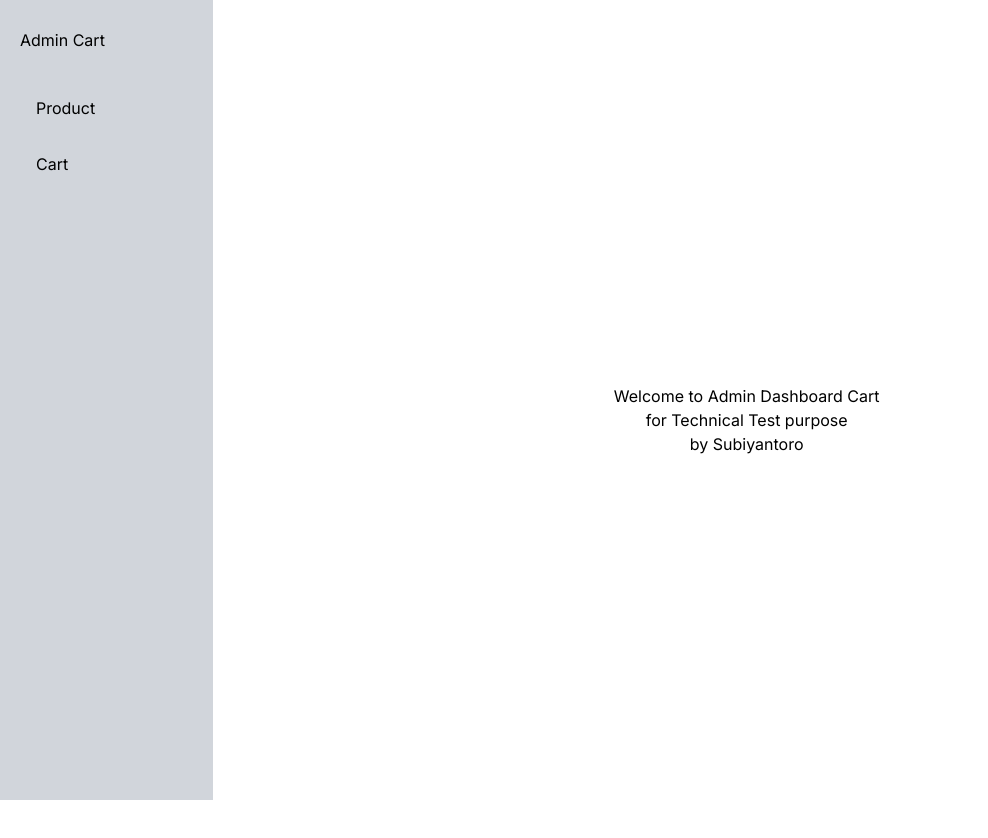
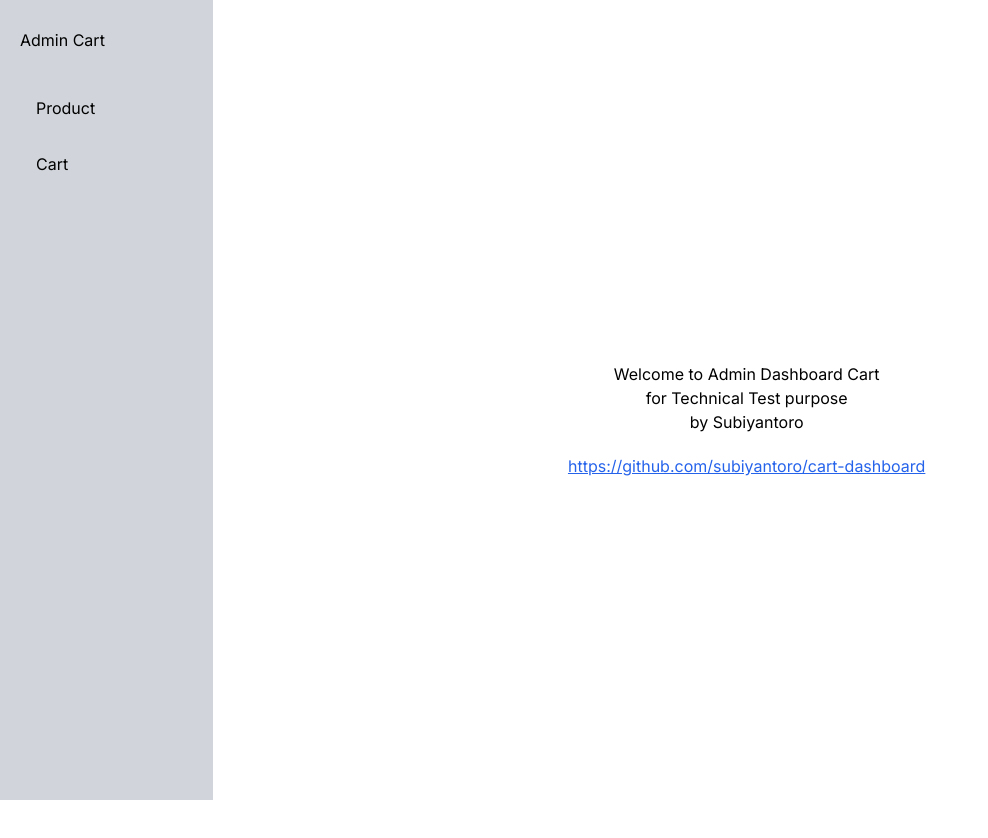
Before and after one commit to subiyantoro/cart-dashboard, a Next.js app: page / in a window 1280 px wide. Shown: the whole page, without its empty margins (0-988 px from the left). Built offline with nearby package versions, Linux system fonts and the light colour scheme.

Commit message:
feat: adding Loading, adding root link, fixing column on cart detail

```diff
--- /dev/null
+++ b/app/cart/[id]/loading.tsx
@@ -0,0 +1,8 @@
+
+const Loading = () => (
+    <div className="flex w-full h-screen text-center justify-center">
+        Loading Data....
+    </div>
+)
+
+export default Loading;
--- a/app/cart/[id]/page.tsx
+++ b/app/cart/[id]/page.tsx
@@ -4,10 +4,6 @@ import { getCartDetail, getDetailUser } from "@/services/api";
 import { ColumnTable } from "@/utils/type";
 
 const productCartColumn: ColumnTable[] = [
-    {
-        id: 'id',
-        accessor: 'id',
-    },
     {
         id: 'title',
         accessor: 'Product Name',
--- /dev/null
+++ b/app/loading.tsx
@@ -0,0 +1,7 @@
+const Loading = () => (
+    <div className="flex flex-row w-full min-h-screen">
+        Loading...
+    </div>
+)
+
+export default Loading;
--- a/app/page.tsx
+++ b/app/page.tsx
@@ -1,13 +1,16 @@
 export default function Home() {
   return (
-    <main className="flex min-h-screen items-center justify-between">
-      <div className="text-center content-center whitespace-pre-wrap">
+    <main className="flex flex-col min-h-screen items-center justify-center">
+      <div className="text-center content-center whitespace-pre-wrap mb-5">
         Welcome to Admin Dashboard Cart
         {`\n`}
         for Technical Test purpose
         {`\n`}
         by Subiyantoro
       </div>
+      <div>
+        <a className="text-blue-600 underline" href="https://github.com/subiyantoro/cart-dashboard">https://github.com/subiyantoro/cart-dashboard</a>
+      </div>
     </main>
   )
 }
--- a/components/Navbar.tsx
+++ b/components/Navbar.tsx
@@ -38,7 +38,11 @@ const Navbar = ({ menu }: { menu: Array<MenuList> }) => {
             "
         >
             <ul className="py-5 max-md:flex max-md:justify-between">
-                <li key="title" className="block pl-5 py-2">Admin Cart</li>
+                <li key="title" className="block pl-5 py-2">
+                    <Link href="/">
+                        Admin Cart
+                    </Link>
+                </li>
                 <li key="menu" className="hidden max-md:block">
                     <button onClick={() => setHideMenu(!hideMenu)} className="m-2">
                         <Bars3Icon className="h-6 w-6 text-black" />
```
Also changed, not shown: 1 other file (tests, documents, lock files or other folders).
